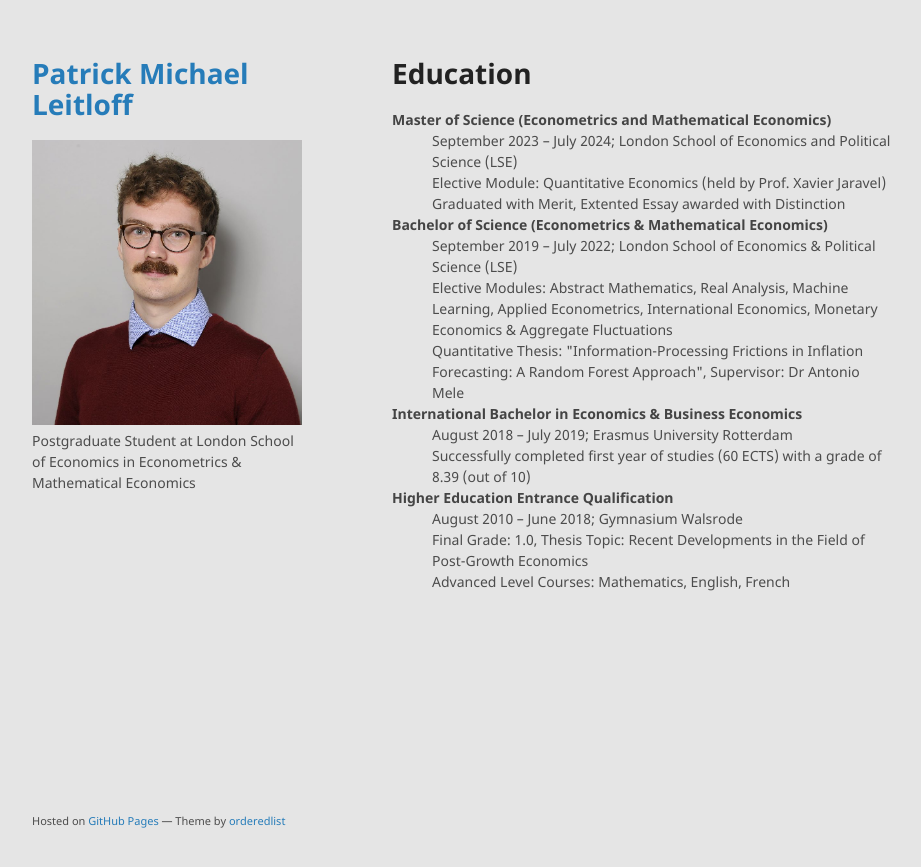
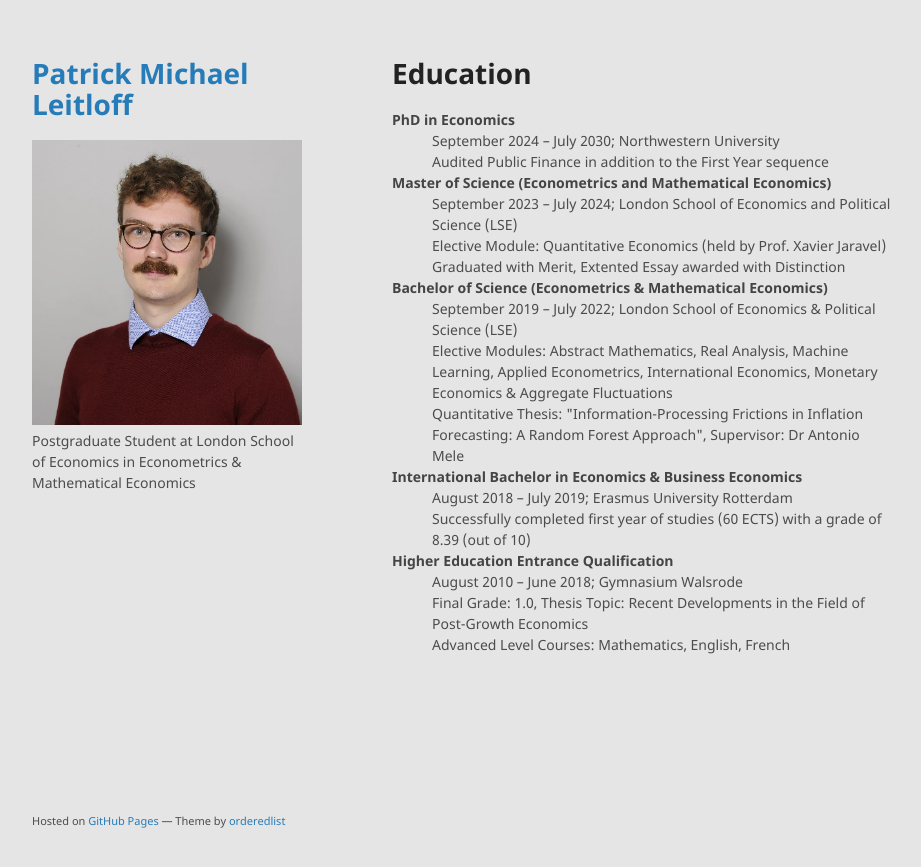
Before and after one commit to patrick-leitloff/patrick-leitloff.github.io, a Jekyll site: the page built from education.md, in a window 1280 px wide. Shown: the top 867 px of the page, without its empty margins (178-1099 px from the left). Built offline with Jekyll 4.4.1, drawn with Linux system fonts in a browser that asks for light colours; our own code applies the rules of GitHub Pages for plain Markdown files.

Commit message:
Update education.md

```diff
--- a/education.md
+++ b/education.md
@@ -5,6 +5,9 @@ layout: default
 # Education
 
 <dl>
+   <dt>PhD in Economics</dt>
+      <dd>September 2024 – July 2030; Northwestern University</dd>
+      <dd>Audited Public Finance in addition to the First Year sequence</dd>
    <dt>Master of Science (Econometrics and Mathematical Economics)</dt>
       <dd>September 2023 – July 2024; London School of Economics and Political Science (LSE)</dd>
       <dd>Elective Module: Quantitative Economics (held by Prof. Xavier Jaravel) </dd>
```
